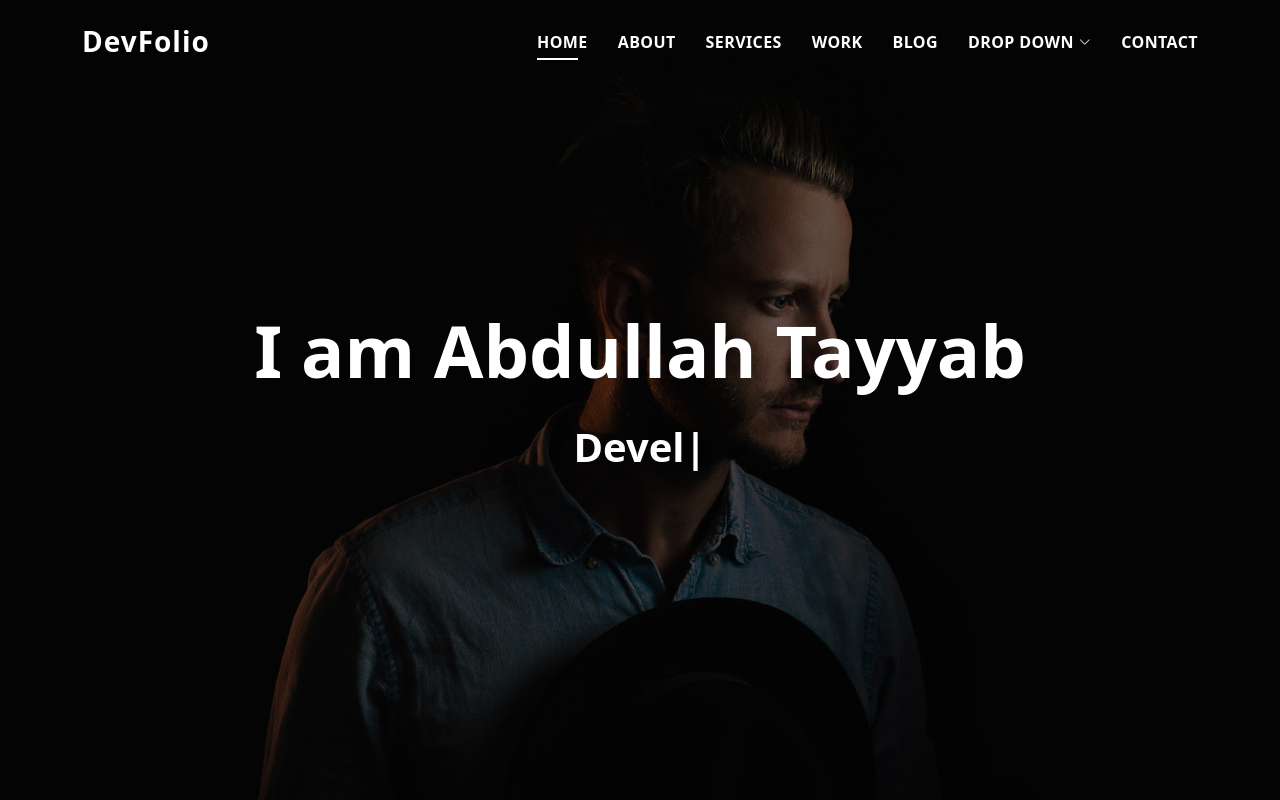
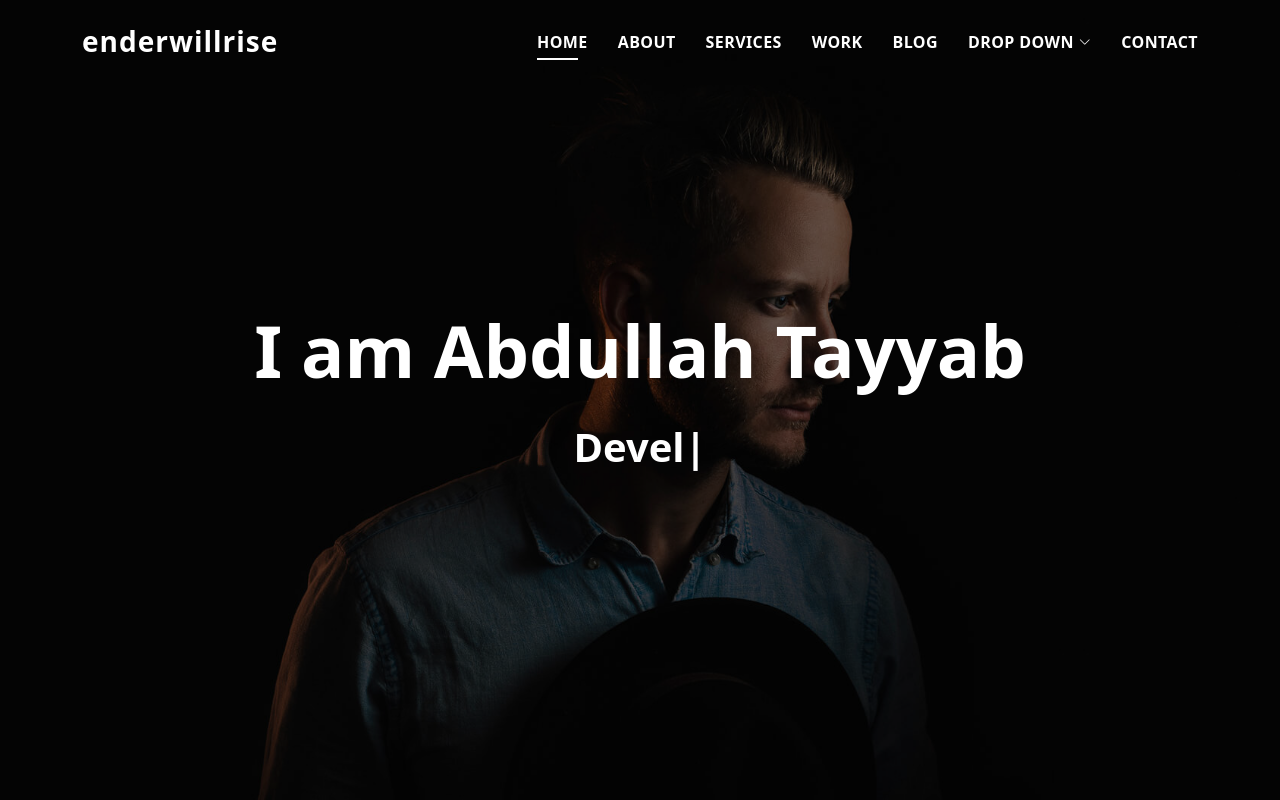
Before and after one commit to enderwillrise/enderwillrise.github.io, a plain HTML site: page index.html in a window 1280 px wide. Shown: the top 800 px of the page. Drawn offline with Linux system fonts and the light colour scheme.

Commit message:
adding ewr

```diff
--- a/index.html
+++ b/index.html
@@ -5,7 +5,7 @@
   <meta charset="utf-8">
   <meta content="width=device-width, initial-scale=1.0" name="viewport">
 
-  <title>DevFolio Bootstrap Portfolio Template - Index</title>
+  <title>enderwillrise Bootstrap Portfolio Template - Index</title>
   <meta content="" name="description">
   <meta content="" name="keywords">
 
@@ -23,8 +23,8 @@
   <link href="assets/css/style.css" rel="stylesheet">
 
   <!-- =======================================================
-  * Template Name: DevFolio - v4.7.1
-  * Template URL: https://bootstrapmade.com/devfolio-bootstrap-portfolio-html-template/
+  * Template Name: enderwillrise - v4.7.1
+  * Template URL: https://bootstrapmade.com/enderwillrise-bootstrap-portfolio-html-template/
   * Author: BootstrapMade.com
   * License: https://bootstrapmade.com/license/
   ======================================================== -->
@@ -36,7 +36,7 @@
   <header id="header" class="fixed-top">
     <div class="container d-flex align-items-center justify-content-between">
 
-      <h1 class="logo"><a href="index.html">DevFolio</a></h1>
+      <h1 class="logo"><a href="index.html">enderwillrise</a></h1>
       <!-- Uncomment below if you prefer to use an image logo -->
       <!-- <a href="index.html" class="logo"><img src="assets/img/logo.png" alt="" class="img-fluid"></a>-->
 
@@ -759,7 +759,7 @@
               All the links in the footer should remain intact.
               You can delete the links only if you purchased the pro version.
               Licensing information: https://bootstrapmade.com/license/
-              Purchase the pro version with working PHP/AJAX contact form: https://bootstrapmade.com/buy/?theme=DevFolio
+              Purchase the pro version with working PHP/AJAX contact form: https://bootstrapmade.com/buy/?theme=enderwillrise
             -->
               Designed by <a href="https://bootstrapmade.com/">BootstrapMade</a>
             </div>
```
